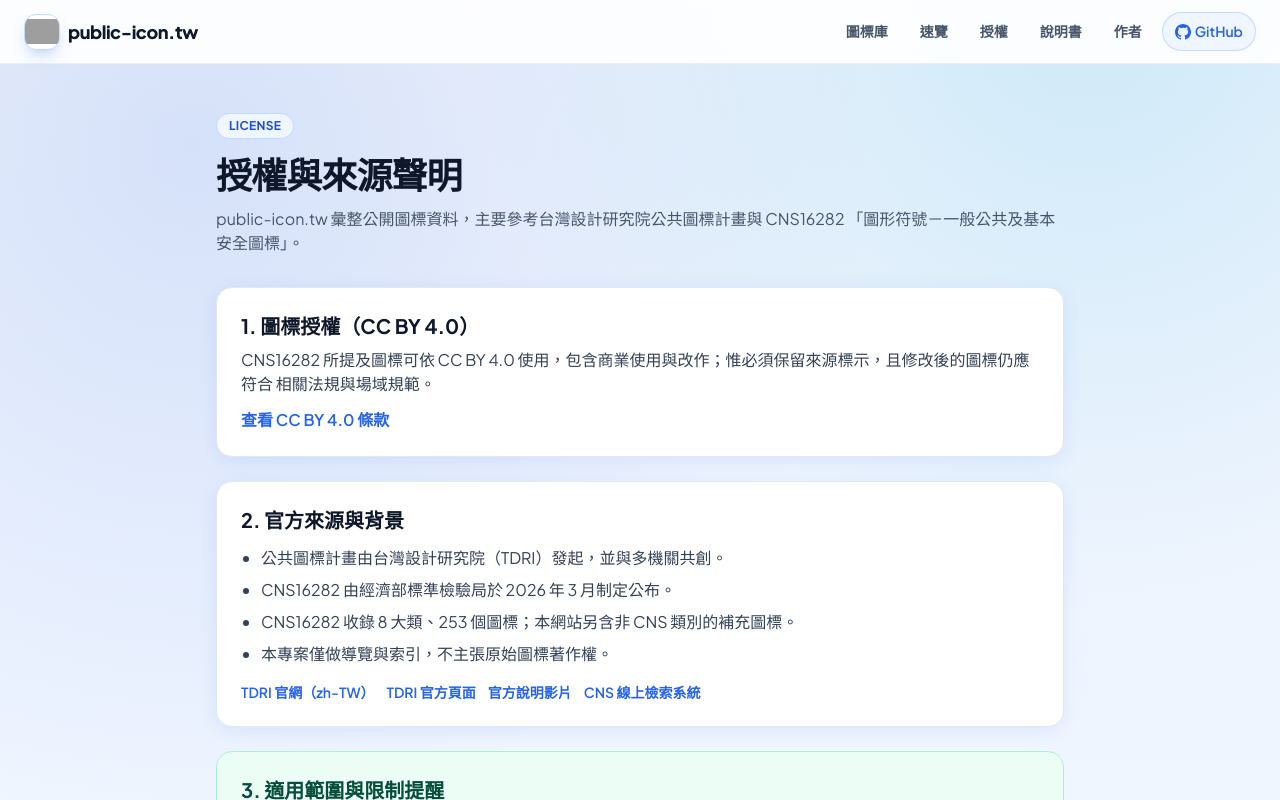
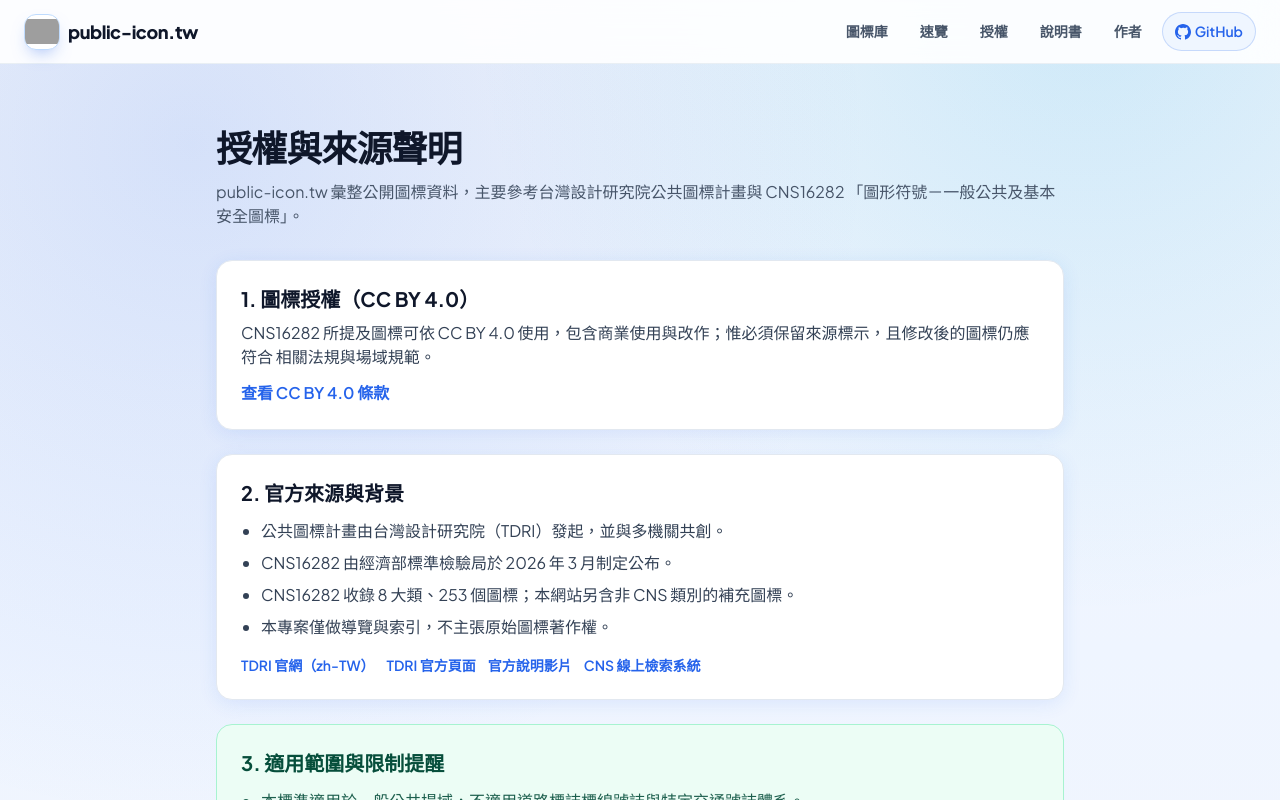
Before and after one commit to su-nz/public-icon.tw, a Next.js app: page /license in a window 1280 px wide. Shown: the top 800 px of the page. Built offline with nearby package versions, Linux system fonts and the light colour scheme; grey boxes are pictures that could not be loaded.

Commit message:
feat: remove redundant labels from Author, License, and Manual pages for cleaner UI

```diff
--- a/src/app/author/page.tsx
+++ b/src/app/author/page.tsx
@@ -4,9 +4,7 @@ export default function AuthorPage() {
   return (
     <section className="mx-auto w-full max-w-4xl px-4 py-12 sm:px-6">
       <header className="max-w-2xl">
-        <p className="inline-flex rounded-full border border-blue-200 bg-blue-50 px-3 py-1 text-xs font-bold uppercase tracking-wide text-blue-700">
-          Author
-        </p>
+
         <h1 className="mt-4 text-3xl font-extrabold tracking-tight text-slate-900 sm:text-4xl">網站作者</h1>
         <p className="mt-3 text-slate-600">本網站由 su-nz 維護，若有問題或合作需求，歡迎透過下方方式聯絡。</p>
       </header>
--- a/src/app/license/page.tsx
+++ b/src/app/license/page.tsx
@@ -4,9 +4,7 @@ export default function LicensePage() {
   return (
     <section className="mx-auto w-full max-w-4xl px-4 py-12 sm:px-6">
       <header>
-        <p className="inline-flex rounded-full border border-blue-200 bg-blue-50 px-3 py-1 text-xs font-bold uppercase tracking-wide text-blue-700">
-          License
-        </p>
+
         <h1 className="mt-4 text-3xl font-extrabold tracking-tight text-slate-900 sm:text-4xl">授權與來源聲明</h1>
         <p className="mt-3 text-slate-600">
           public-icon.tw 彙整公開圖標資料，主要參考台灣設計研究院公共圖標計畫與 CNS16282
--- a/src/app/manual/page.tsx
+++ b/src/app/manual/page.tsx
@@ -4,9 +4,6 @@ export default function ManualPage() {
   return (
     <section className="mx-auto w-full max-w-6xl px-4 py-12 sm:px-6">
       <header className="max-w-3xl">
-        <p className="inline-flex rounded-full border border-amber-200 bg-amber-50 px-3 py-1 text-xs font-bold uppercase tracking-wide text-amber-700">
-          Manual
-        </p>
         <h1 className="mt-4 text-3xl font-extrabold tracking-tight text-slate-900 sm:text-4xl">圖標說明書</h1>
       </header>
 
```
